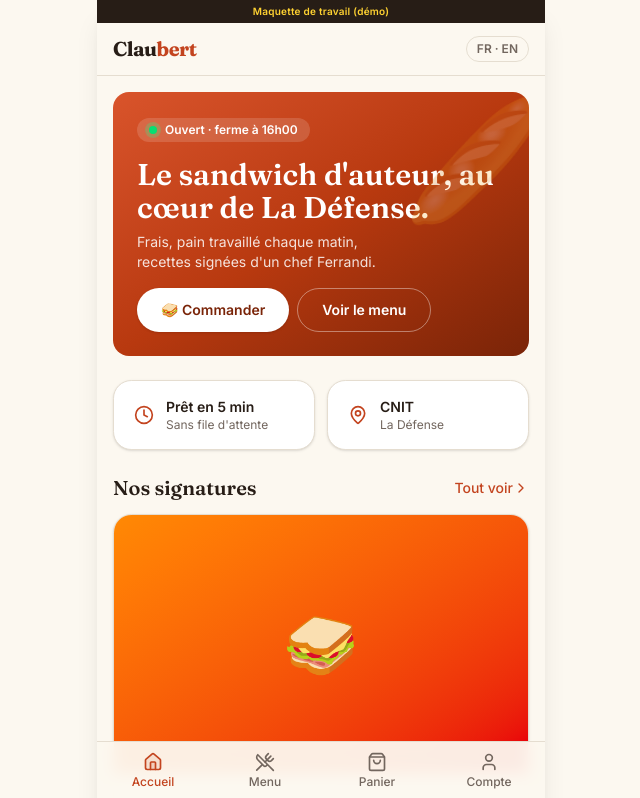
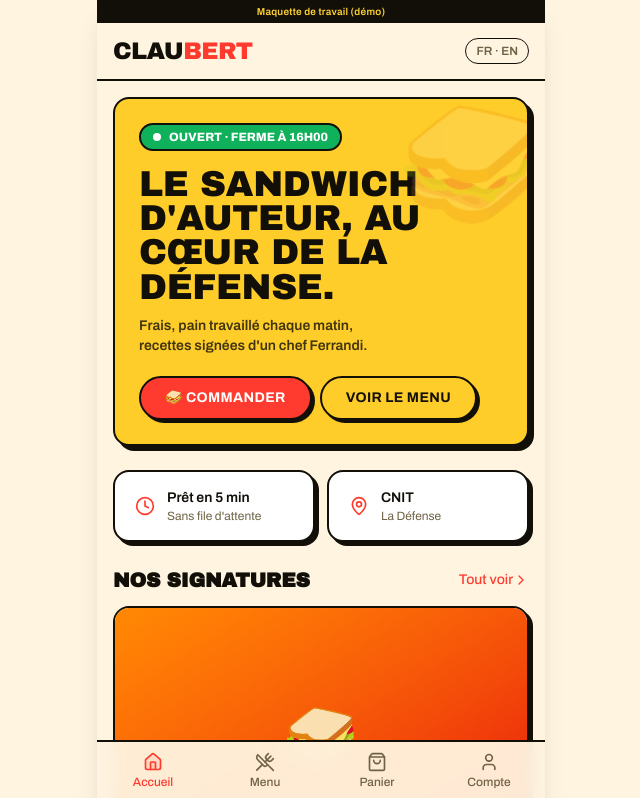
Before and after one commit to romainrobert0805berlin-jpg/mon-projet, a React (Vite) app in the folder app/: page / in a window 1280 px wide. Shown: the top 798 px of the page, without its empty margins (319-959 px from the left). Built offline with nearby package versions, Linux system fonts and the light colour scheme.

Commit message:
App restylee en Pop (V2): palette vive, Archivo Black, bordures et ombres dures

```diff
--- a/app/index.html
+++ b/app/index.html
@@ -5,14 +5,14 @@
     <link rel="icon" type="image/svg+xml" href="/icon.svg" />
     <link rel="apple-touch-icon" href="/apple-touch-icon.png" />
     <meta name="viewport" content="width=device-width, initial-scale=1.0, viewport-fit=cover" />
-    <meta name="theme-color" content="#c8431f" />
+    <meta name="theme-color" content="#ffcd29" />
     <meta name="apple-mobile-web-app-capable" content="yes" />
     <meta name="apple-mobile-web-app-status-bar-style" content="black-translucent" />
     <title>Claubert</title>
     <meta name="description" content="Claubert — sandwicherie d'auteur au CNIT, La Défense. Commande en click & collect." />
     <link rel="preconnect" href="https://fonts.googleapis.com" />
     <link rel="preconnect" href="https://fonts.gstatic.com" crossorigin />
-    <link href="https://fonts.googleapis.com/css2?family=Fraunces:opsz,wght@9..144,500;9..144,600;9..144,700&family=Inter:wght@400;500;600;700&display=swap" rel="stylesheet" />
+    <link href="https://fonts.googleapis.com/css2?family=Archivo+Black&family=Archivo:wght@400;500;600;700;800&display=swap" rel="stylesheet" />
   </head>
   <body>
     <div id="root"></div>
--- a/app/src/components/Layout.tsx
+++ b/app/src/components/Layout.tsx
@@ -29,9 +29,9 @@ export function Layout() {
       </div>
 
       {/* Header */}
-      <header className="sticky top-0 z-40 flex items-center justify-between border-b border-border bg-background/85 px-4 py-3 backdrop-blur">
+      <header className="sticky top-0 z-40 flex items-center justify-between border-b-2 border-foreground bg-background/90 px-4 py-3 backdrop-blur">
         {isMain ? (
-          <Link to="/" className="text-xl font-bold tracking-tight" style={{ fontFamily: "Fraunces, serif" }}>
+          <Link to="/" className="text-2xl uppercase tracking-tight" style={{ fontFamily: "'Archivo Black', sans-serif" }}>
             Clau<span className="text-primary">bert</span>
           </Link>
         ) : (
@@ -57,7 +57,7 @@ export function Layout() {
       </main>
 
       {/* Barre d'onglets */}
-      <nav className="fixed inset-x-0 bottom-0 z-40 mx-auto flex max-w-md items-stretch border-t border-border bg-background/95 pb-[env(safe-area-inset-bottom)] backdrop-blur">
+      <nav className="fixed inset-x-0 bottom-0 z-40 mx-auto flex max-w-md items-stretch border-t-2 border-foreground bg-background/95 pb-[env(safe-area-inset-bottom)] backdrop-blur">
         {tabs.map((tab) => {
           const active =
             tab.to === "/"
--- a/app/src/components/ui/badge.tsx
+++ b/app/src/components/ui/badge.tsx
@@ -6,17 +6,16 @@ import { cva, type VariantProps } from "class-variance-authority"
 import { cn } from "@/lib/utils"
 
 const badgeVariants = cva(
-  "inline-flex items-center justify-center rounded-full border px-2.5 py-0.5 text-xs font-semibold w-fit whitespace-nowrap shrink-0 gap-1 [&>svg]:size-3 transition-colors",
+  "inline-flex items-center justify-center rounded-full border-2 border-foreground px-2.5 py-0.5 text-[11px] font-extrabold uppercase tracking-wide w-fit whitespace-nowrap shrink-0 gap-1 [&>svg]:size-3 transition-colors",
   {
     variants: {
       variant: {
-        default: "border-transparent bg-primary text-primary-foreground",
-        secondary: "border-transparent bg-secondary text-secondary-foreground",
-        signature:
-          "border-transparent bg-amber-100 text-amber-700 dark:bg-amber-500/15 dark:text-amber-300",
-        veg: "border-transparent bg-green-100 text-green-700 dark:bg-green-500/15 dark:text-green-300",
-        new: "border-transparent bg-primary/12 text-primary",
-        outline: "text-foreground border-border",
+        default: "bg-primary text-primary-foreground",
+        secondary: "bg-secondary text-secondary-foreground",
+        signature: "bg-pop-yellow text-foreground",
+        veg: "bg-pop-green text-white",
+        new: "bg-pop-blue text-white",
+        outline: "text-foreground",
       },
     },
     defaultVariants: {
--- a/app/src/components/ui/button.tsx
+++ b/app/src/components/ui/button.tsx
@@ -6,20 +6,17 @@ import { cva, type VariantProps } from "class-variance-authority"
 import { cn } from "@/lib/utils"
 
 const buttonVariants = cva(
-  "inline-flex items-center justify-center gap-2 whitespace-nowrap rounded-full text-sm font-semibold transition-all disabled:pointer-events-none disabled:opacity-50 [&_svg]:pointer-events-none [&_svg:not([class*='size-'])]:size-4 shrink-0 outline-none focus-visible:ring-2 focus-visible:ring-ring/50 active:scale-[0.98]",
+  "inline-flex items-center justify-center gap-2 whitespace-nowrap rounded-full text-sm font-bold uppercase tracking-wide border-2 border-foreground transition-all disabled:pointer-events-none disabled:opacity-50 [&_svg]:pointer-events-none [&_svg:not([class*='size-'])]:size-4 shrink-0 outline-none focus-visible:ring-2 focus-visible:ring-ring/50 shadow-[3px_3px_0_var(--color-pop-ink)] hover:-translate-x-[1px] hover:-translate-y-[1px] hover:shadow-[5px_5px_0_var(--color-pop-ink)] active:translate-x-[1px] active:translate-y-[1px] active:shadow-[1px_1px_0_var(--color-pop-ink)]",
   {
     variants: {
       variant: {
-        default:
-          "bg-primary text-primary-foreground shadow-sm hover:bg-primary/90",
-        destructive:
-          "bg-destructive text-white shadow-sm hover:bg-destructive/90",
-        outline:
-          "border border-border bg-background hover:bg-accent hover:text-accent-foreground",
-        secondary:
-          "bg-secondary text-secondary-foreground hover:bg-secondary/80",
-        ghost: "hover:bg-accent hover:text-accent-foreground",
-        link: "text-primary underline-offset-4 hover:underline",
+        default: "bg-primary text-primary-foreground",
+        destructive: "bg-destructive text-white",
+        outline: "bg-secondary text-secondary-foreground",
+        secondary: "bg-card text-foreground",
+        ghost:
+          "border-transparent shadow-none hover:translate-x-0 hover:translate-y-0 hover:bg-accent hover:shadow-none active:translate-x-0 active:translate-y-0",
+        link: "border-transparent shadow-none text-primary normal-case tracking-normal underline-offset-4 hover:translate-x-0 hover:translate-y-0 hover:shadow-none hover:underline",
       },
       size: {
         default: "h-11 px-6 py-2 has-[>svg]:px-4",
--- a/app/src/components/ui/card.tsx
+++ b/app/src/components/ui/card.tsx
@@ -7,7 +7,7 @@ function Card({ className, ...props }: React.ComponentProps<"div">) {
     <div
       data-slot="card"
       className={cn(
-        "bg-card text-card-foreground flex flex-col gap-6 rounded-xl border shadow-sm overflow-hidden",
+        "bg-card text-card-foreground flex flex-col gap-6 rounded-2xl border-2 border-foreground shadow-[4px_4px_0_var(--color-pop-ink)] overflow-hidden",
         className
       )}
       {...props}
--- a/app/src/index.css
+++ b/app/src/index.css
@@ -4,27 +4,27 @@
 @custom-variant dark (&:is(.dark *));
 
 :root {
-  --radius: 0.9rem;
+  --radius: 1rem;
 
-  /* Claubert — clair (pain / tomate) */
-  --background: oklch(0.98 0.012 83);
-  --foreground: oklch(0.24 0.02 55);
-  --card: oklch(1 0 0);
-  --card-foreground: oklch(0.24 0.02 55);
-  --popover: oklch(1 0 0);
-  --popover-foreground: oklch(0.24 0.02 55);
-  --primary: oklch(0.56 0.17 36);
-  --primary-foreground: oklch(0.99 0.01 83);
-  --secondary: oklch(0.95 0.02 80);
-  --secondary-foreground: oklch(0.32 0.03 50);
-  --muted: oklch(0.95 0.015 83);
-  --muted-foreground: oklch(0.52 0.02 60);
-  --accent: oklch(0.93 0.04 75);
-  --accent-foreground: oklch(0.3 0.05 45);
-  --destructive: oklch(0.58 0.2 27);
-  --border: oklch(0.9 0.02 80);
-  --input: oklch(0.9 0.02 80);
-  --ring: oklch(0.56 0.17 36);
+  /* Claubert — POP (jaune / rouge / bleu, bordures noires) */
+  --background: #fff4e0;
+  --foreground: #120f08;
+  --card: #ffffff;
+  --card-foreground: #120f08;
+  --popover: #ffffff;
+  --popover-foreground: #120f08;
+  --primary: #ff3b2f;
+  --primary-foreground: #ffffff;
+  --secondary: #ffcd29;
+  --secondary-foreground: #120f08;
+  --muted: #fbe8cb;
+  --muted-foreground: #6f6346;
+  --accent: #ffe49b;
+  --accent-foreground: #120f08;
+  --destructive: #ff3b2f;
+  --border: #120f08;
+  --input: #120f08;
+  --ring: #2742ff;
   --chart-1: oklch(0.56 0.17 36);
   --chart-2: oklch(0.6 0.12 145);
   --chart-3: oklch(0.7 0.13 80);
@@ -112,6 +112,13 @@
   --color-sidebar-ring: var(--sidebar-ring);
   --animate-accordion-down: accordion-down 0.2s ease-out;
   --animate-accordion-up: accordion-up 0.2s ease-out;
+  /* Couleurs pop additionnelles */
+  --color-pop-yellow: #ffcd29;
+  --color-pop-red: #ff3b2f;
+  --color-pop-blue: #2742ff;
+  --color-pop-green: #0fb15a;
+  --color-pop-pink: #ff6ea8;
+  --color-pop-ink: #120f08;
 }
 
 @keyframes accordion-down {
@@ -139,10 +146,13 @@
   body {
     @apply bg-background text-foreground;
     margin: 0;
-    font-family: "Inter", system-ui, sans-serif;
+    font-family: "Archivo", system-ui, sans-serif;
     -webkit-font-smoothing: antialiased;
   }
   h1, h2, h3 {
-    font-family: "Fraunces", Georgia, serif;
+    font-family: "Archivo Black", system-ui, sans-serif;
+    text-transform: uppercase;
+    letter-spacing: -0.01em;
+    line-height: 1.02;
   }
 }
--- a/app/src/screens/HomeScreen.tsx
+++ b/app/src/screens/HomeScreen.tsx
@@ -14,25 +14,19 @@ export function HomeScreen() {
   return (
     <div className="flex flex-col gap-6 pb-4">
       {/* Hero */}
-      <div className="relative overflow-hidden rounded-2xl bg-gradient-to-br from-[#d9542b] via-[#b8390f] to-[#7a2408] p-6 text-white">
-        <div className="absolute -right-6 -top-6 select-none text-[120px] opacity-25" aria-hidden>
-          🥖
+      <div className="relative overflow-hidden rounded-2xl border-2 border-foreground bg-pop-yellow p-6 shadow-[5px_5px_0_var(--color-pop-ink)]">
+        <div className="absolute -right-5 -top-6 select-none text-[120px] opacity-20" aria-hidden>
+          🥪
         </div>
-        <span className="inline-flex items-center gap-2 rounded-full bg-white/15 px-3 py-1 text-xs font-semibold backdrop-blur">
-          <span className="size-2 rounded-full bg-green-400 shadow-[0_0_0_4px_rgba(74,222,128,0.3)]" />
+        <span className="inline-flex items-center gap-2 rounded-full border-2 border-foreground bg-pop-green px-3 py-1 text-xs font-extrabold uppercase text-white">
+          <span className="size-2 rounded-full bg-white" />
           {t("home.open")}
         </span>
-        <h1 className="mt-4 text-3xl font-semibold leading-[1.1]">{t("home.heroTitle")}</h1>
-        <p className="mt-2 max-w-[28ch] text-sm text-white/85">{t("home.heroSub")}</p>
-        <div className="mt-4 flex flex-wrap gap-2">
-          <Button onClick={() => navigate("/menu")} className="bg-white text-[#7a2408] hover:bg-white/90">
-            🥪 {t("common.order")}
-          </Button>
-          <Button
-            variant="outline"
-            onClick={() => navigate("/menu")}
-            className="border-white/40 bg-transparent text-white hover:bg-white/10 hover:text-white"
-          >
+        <h1 className="mt-4 text-4xl leading-[0.95]">{t("home.heroTitle")}</h1>
+        <p className="mt-3 max-w-[30ch] text-sm font-semibold text-foreground/80">{t("home.heroSub")}</p>
+        <div className="mt-5 flex flex-wrap gap-2">
+          <Button onClick={() => navigate("/menu")}>🥪 {t("common.order")}</Button>
+          <Button variant="outline" onClick={() => navigate("/menu")}>
             {t("common.seeMenu")}
           </Button>
         </div>
@@ -80,7 +74,7 @@ export function HomeScreen() {
       {/* Histoire */}
       <Link
         to="/histoire"
-        className="flex items-center gap-4 rounded-2xl border border-border bg-card p-5"
+        className="flex items-center gap-4 rounded-2xl border-2 border-foreground bg-card p-5 shadow-[4px_4px_0_var(--color-pop-ink)]"
       >
         <ChefHat className="size-7 shrink-0 text-primary" />
         <div className="flex-1">
@@ -93,7 +87,7 @@ export function HomeScreen() {
       {/* Fidélité */}
       <Link
         to="/fidelite"
-        className="flex items-center gap-4 rounded-2xl bg-gradient-to-br from-[#a8360f] to-[#6e2208] p-5 text-white"
+        className="flex items-center gap-4 rounded-2xl border-2 border-foreground bg-pop-blue p-5 text-white shadow-[4px_4px_0_var(--color-pop-ink)]"
       >
         <Gift className="size-7 shrink-0" />
         <div className="flex-1">
@@ -106,7 +100,7 @@ export function HomeScreen() {
       {/* B2B */}
       <Link
         to="/b2b"
-        className="flex items-center gap-4 rounded-2xl bg-gradient-to-br from-slate-700 to-slate-900 p-5 text-white"
+        className="flex items-center gap-4 rounded-2xl border-2 border-foreground bg-foreground p-5 text-background shadow-[4px_4px_0_var(--color-pop-ink)]"
       >
         <Briefcase className="size-7 shrink-0" />
         <div className="flex-1">
```
